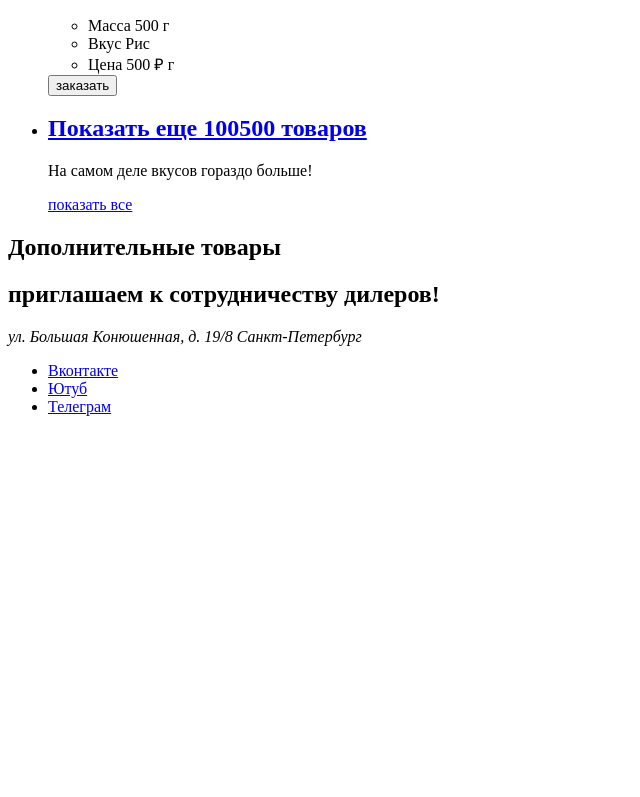
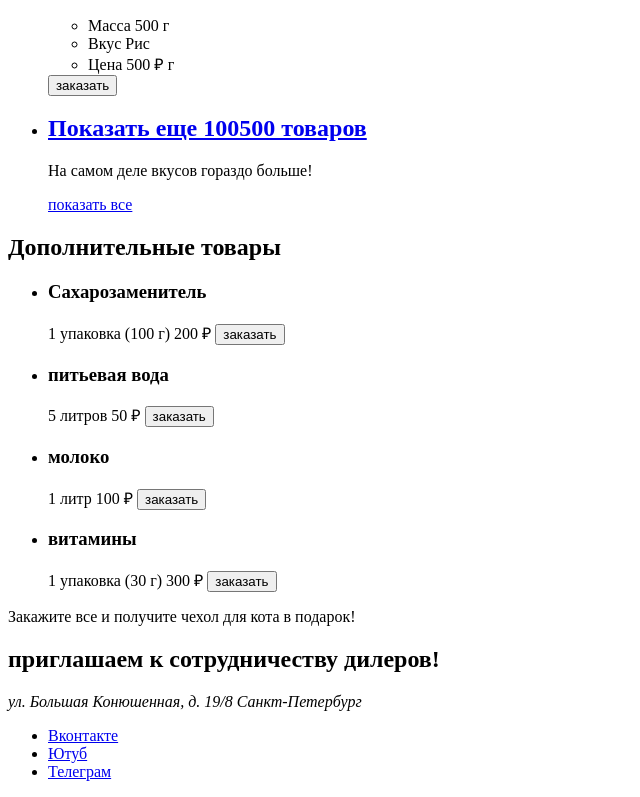
Before and after one commit to htmlacademy-adaptive/2095675-cat-energy-28, a website: page source/catalog.html in a window 1280 px wide. Shown: the part 1921-2718 px from the top of the page, without its empty margins (0-640 px from the left). Before the commit the page ends 2353 px from the top, so only its background shows below. Drawn offline with Linux system fonts and the light colour scheme.

Commit message:
добавляет доп товары

```diff
--- a/source/catalog.html
+++ b/source/catalog.html
@@ -222,13 +222,41 @@
     <section class="subcatalog">
       <h2 class="subcatalog__title">Дополнительные товары</h2>
 
+      <ul class="subcatalog__list">
+        <li class="subcatalog__item">
+          <h3 class="subcatalog__subtitle">Сахарозаменитель</h3>
+          <span class="subcatalog__text">1 упаковка (100 г)</span>
+          <span class="subcatalog__text">200 ₽</span>
+          <button class="subcatalog__button button button--secondary" type="button">заказать</button>
+        </li>
 
+        <li class="subcatalog__item">
+          <h3 class="subcatalog__subtitle">питьевая вода</h3>
+          <span class="subcatalog__text">5 литров</span>
+          <span class="subcatalog__text">50 ₽</span>
+          <button class="subcatalog__button button button--secondary" type="button">заказать</button>
+        </li>
 
+        <li class="subcatalog__item">
+          <h3 class="subcatalog__subtitle">молоко</h3>
+          <span class="subcatalog__text">1 литр</span>
+          <span class="subcatalog__text">100 ₽</span>
+          <button class="subcatalog__button button button--secondary" type="button">заказать</button>
+        </li>
+
+        <li class="subcatalog__item">
+          <h3 class="subcatalog__subtitle">витамины</h3>
+          <span class="subcatalog__text">1 упаковка (30 г)</span>
+          <span class="subcatalog__text">300 ₽</span>
+          <button class="subcatalog__button button button--secondary" type="button">заказать</button>
+        </li>
+      </ul>
     </section>
 
-
+    <aside class="promo">
+      <p class="promo__text">Закажите все и получите чехол для кота в подарок!</p>
+    </aside>
   </main>
-
 
   <footer class="main-footer">
     <h2 class="main-footer__title">приглашаем к сотрудничеству дилеров!</h2>
```
